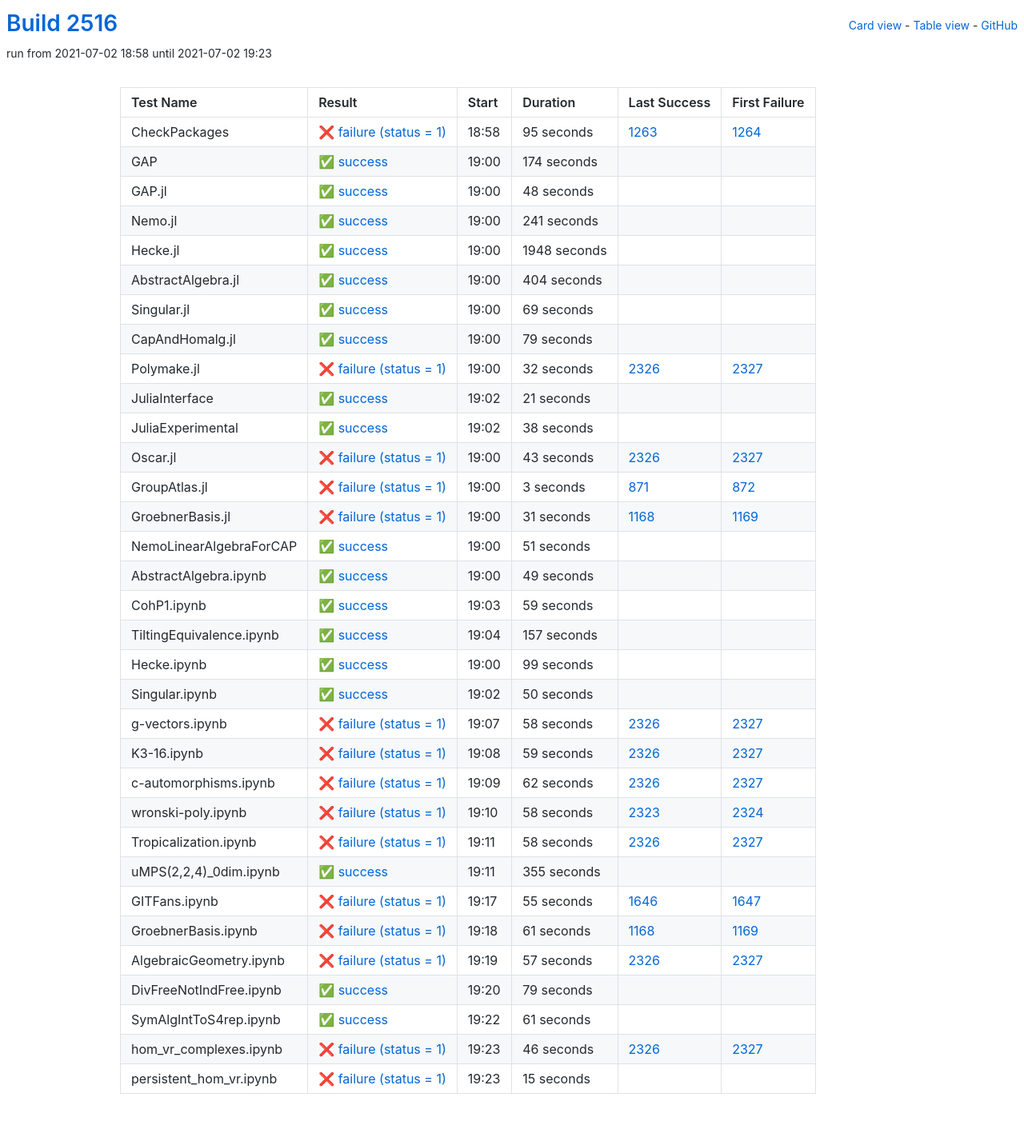
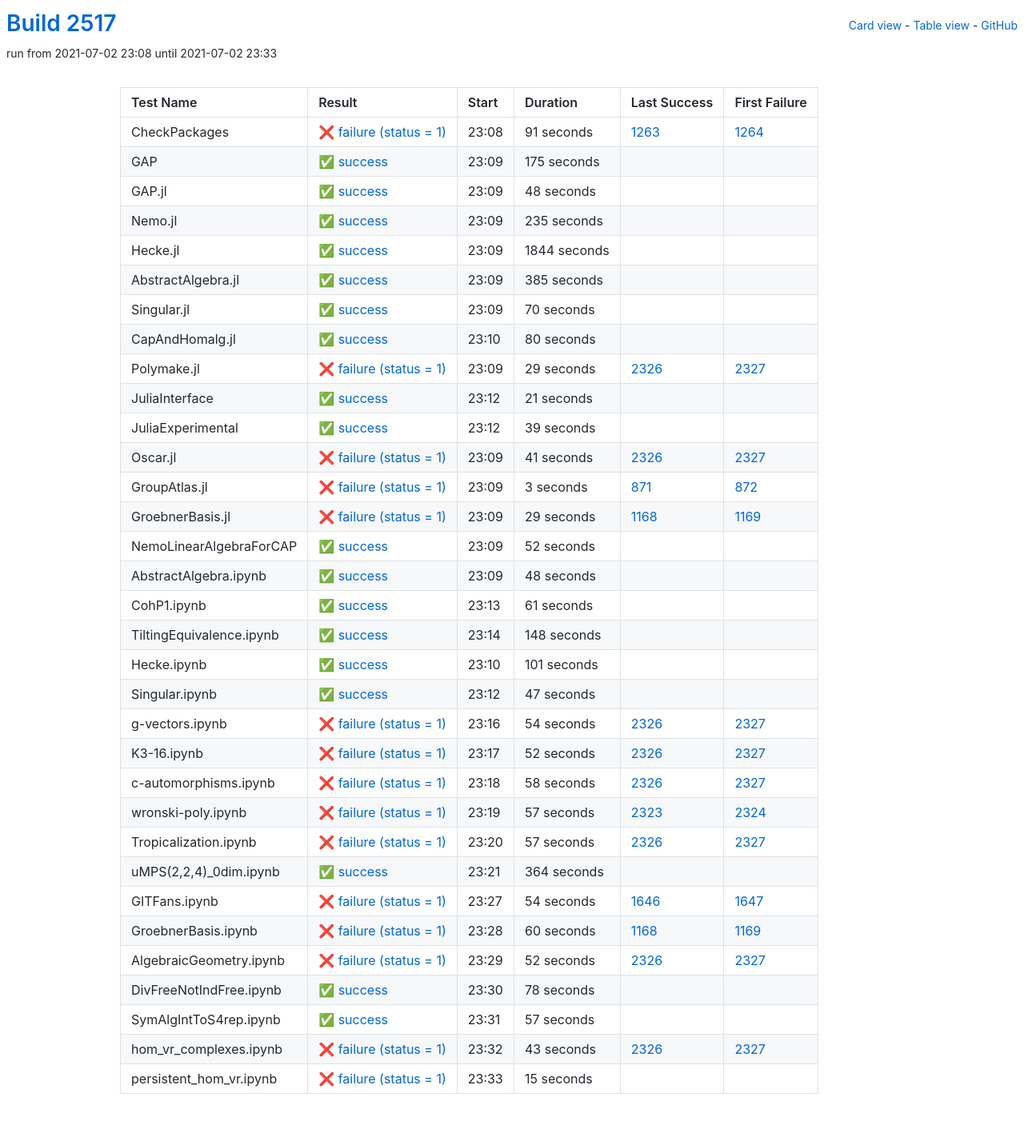
Before and after one commit to oscar-system/oscar-ci-status-stable, a Jekyll site: the page built from table.html, in a window 1280 px wide. Shown: the whole page at 80% size. Built offline with Jekyll 4.4.1, drawn with Linux system fonts in a browser that asks for light colours.

Commit message:
Build #2517

```diff
--- a/_data/ci.yml
+++ b/_data/ci.yml
@@ -1,6 +1,6 @@
 ---
-build: 2516
-build_url: https://oscarci.mathematik.uni-kl.de/job/oscar-stable/2516/
+build: 2517
+build_url: https://oscarci.mathematik.uni-kl.de/job/oscar-stable/2517/
 job: oscar-stable
 organization: oscar-system
 repo: oscar-ci-status-stable
@@ -8,32 +8,32 @@ repourl: https://github.com/oscar-system/oscar-ci-status-stable
 tests:
 - name: CheckPackages
   id: checkpackages
-  log: https://oscarci.mathematik.uni-kl.de/job/oscar-stable/2516/artifact/logs/build-2516/CheckPackages.log
-  start: 2021-07-02 18:58
+  log: https://oscarci.mathematik.uni-kl.de/job/oscar-stable/2517/artifact/logs/build-2517/CheckPackages.log
+  start: 2021-07-02 23:08
   success: false
   exitcode: 1
   status: failure
-  duration: 95
+  duration: 91
   last_success: 1263
   last_success_url: https://oscarci.mathematik.uni-kl.de/job/oscar-stable/1263/
   first_failure: 1264
   first_failure_url: https://oscarci.mathematik.uni-kl.de/job/oscar-stable/1264/
 - name: GAP
   id: gap
-  log: https://oscarci.mathematik.uni-kl.de/job/oscar-stable/2516/artifact/logs/build-2516/GAP.log
-  start: 2021-07-02 19:00
+  log: https://oscarci.mathematik.uni-kl.de/job/oscar-stable/2517/artifact/logs/build-2517/GAP.log
+  start: 2021-07-02 23:09
   success: true
   exitcode: 0
   status: success
-  duration: 174
+  duration: 175
   last_success: false
   last_success_url:
   first_failure: false
   first_failure_url:
 - name: GAP.jl
   id: gap-jl
-  log: https://oscarci.mathematik.uni-kl.de/job/oscar-stable/2516/artifact/logs/build-2516/GAP.jl.log
-  start: 2021-07-02 19:00
+  log: https://oscarci.mathematik.uni-kl.de/job/oscar-stable/2517/artifact/logs/build-2517/GAP.jl.log
+  start: 2021-07-02 23:09
   success: true
   exitcode: 0
   status: success
@@ -44,80 +44,80 @@ tests:
   first_failure_url:
 - name: Nemo.jl
   id: nemo-jl
-  log: https://oscarci.mathematik.uni-kl.de/job/oscar-stable/2516/artifact/logs/build-2516/Nemo.jl.log
-  start: 2021-07-02 19:00
+  log: https://oscarci.mathematik.uni-kl.de/job/oscar-stable/2517/artifact/logs/build-2517/Nemo.jl.log
+  start: 2021-07-02 23:09
   success: true
   exitcode: 0
   status: success
-  duration: 241
+  duration: 235
   last_success: false
   last_success_url:
   first_failure: false
   first_failure_url:
 - name: Hecke.jl
   id: hecke-jl
-  log: https://oscarci.mathematik.uni-kl.de/job/oscar-stable/2516/artifact/logs/build-2516/Hecke.jl.log
-  start: 2021-07-02 19:00
+  log: https://oscarci.mathematik.uni-kl.de/job/oscar-stable/2517/artifact/logs/build-2517/Hecke.jl.log
+  start: 2021-07-02 23:09
   success: true
   exitcode: 0
   status: success
-  duration: 1948
+  duration: 1844
   last_success: false
   last_success_url:
   first_failure: false
   first_failure_url:
 - name: AbstractAlgebra.jl
   id: abstractalgebra-jl
-  log: https://oscarci.mathematik.uni-kl.de/job/oscar-stable/2516/artifact/logs/build-2516/AbstractAlgebra.jl.log
-  start: 2021-07-02 19:00
+  log: https://oscarci.mathematik.uni-kl.de/job/oscar-stable/2517/artifact/logs/build-2517/AbstractAlgebra.jl.log
+  start: 2021-07-02 23:09
   success: true
   exitcode: 0
   status: success
-  duration: 404
+  duration: 385
   last_success: false
   last_success_url:
   first_failure: false
   first_failure_url:
 - name: Singular.jl
   id: singular-jl
-  log: https://oscarci.mathematik.uni-kl.de/job/oscar-stable/2516/artifact/logs/build-2516/Singular.jl.log
-  start: 2021-07-02 19:00
+  log: https://oscarci.mathematik.uni-kl.de/job/oscar-stable/2517/artifact/logs/build-2517/Singular.jl.log
+  start: 2021-07-02 23:09
   success: true
   exitcode: 0
   status: success
-  duration: 69
+  duration: 70
   last_success: false
   last_success_url:
   first_failure: false
   first_failure_url:
 - name: CapAndHomalg.jl
   id: capandhomalg-jl
-  log: https://oscarci.mathematik.uni-kl.de/job/oscar-stable/2516/artifact/logs/build-2516/CapAndHomalg.jl.log
-  start: 2021-07-02 19:00
+  log: https://oscarci.mathematik.uni-kl.de/job/oscar-stable/2517/artifact/logs/build-2517/CapAndHomalg.jl.log
+  start: 2021-07-02 23:10
   success: true
   exitcode: 0
   status: success
-  duration: 79
+  duration: 80
   last_success: false
   last_success_url:
   first_failure: false
   first_failure_url:
 - name: Polymake.jl
   id: polymake-jl
-  log: https://oscarci.mathematik.uni-kl.de/job/oscar-stable/2516/artifact/logs/build-2516/Polymake.jl.log
-  start: 2021-07-02 19:00
+  log: https://oscarci.mathematik.uni-kl.de/job/oscar-stable/2517/artifact/logs/build-2517/Polymake.jl.log
+  start: 2021-07-02 23:09
   success: false
   exitcode: 1
   status: failure
-  duration: 32
+  duration: 29
   last_success: 2326
   last_success_url: https://oscarci.mathematik.uni-kl.de/job/oscar-stable/2326/
   first_failure: 2327
   first_failure_url: https://oscarci.mathematik.uni-kl.de/job/oscar-stable/2327/
 - name: JuliaInterface
   id: juliainterface
-  log: https://oscarci.mathematik.uni-kl.de/job/oscar-stable/2516/artifact/logs/build-2516/JuliaInterface.log
-  start: 2021-07-02 19:02
+  log: https://oscarci.mathematik.uni-kl.de/job/oscar-stable/2517/artifact/logs/build-2517/JuliaInterface.log
+  start: 2021-07-02 23:12
   success: true
   exitcode: 0
   status: success
@@ -128,32 +128,32 @@ tests:
   first_failure_url:
 - name: JuliaExperimental
   id: juliaexperimental
-  log: https://oscarci.mathematik.uni-kl.de/job/oscar-stable/2516/artifact/logs/build-2516/JuliaExperimental.log
-  start: 2021-07-02 19:02
+  log: https://oscarci.mathematik.uni-kl.de/job/oscar-stable/2517/artifact/logs/build-2517/JuliaExperimental.log
+  start: 2021-07-02 23:12
   success: true
   exitcode: 0
   status: success
-  duration: 38
+  duration: 39
   last_success: false
   last_success_url:
   first_failure: false
   first_failure_url:
 - name: Oscar.jl
   id: oscar-jl
-  log: https://oscarci.mathematik.uni-kl.de/job/oscar-stable/2516/artifact/logs/build-2516/Oscar.jl.log
-  start: 2021-07-02 19:00
+  log: https://oscarci.mathematik.uni-kl.de/job/oscar-stable/2517/artifact/logs/build-2517/Oscar.jl.log
+  start: 2021-07-02 23:09
   success: false
   exitcode: 1
   status: failure
-  duration: 43
+  duration: 41
   last_success: 2326
   last_success_url: https://oscarci.mathematik.uni-kl.de/job/oscar-stable/2326/
   first_failure: 2327
   first_failure_url: https://oscarci.mathematik.uni-kl.de/job/oscar-stable/2327/
 - name: GroupAtlas.jl
   id: groupatlas-jl
-  log: https://oscarci.mathematik.uni-kl.de/job/oscar-stable/2516/artifact/logs/build-2516/GroupAtlas.jl.log
-  start: 2021-07-02 19:00
+  log: https://oscarci.mathematik.uni-kl.de/job/oscar-stable/2517/artifact/logs/build-2517/GroupAtlas.jl.log
+  start: 2021-07-02 23:09
   success: false
   exitcode: 1
   status: failure
@@ -164,92 +164,116 @@ tests:
   first_failure_url: https://oscarci.mathematik.uni-kl.de/job/oscar-stable/872/
 - name: GroebnerBasis.jl
   id: groebnerbasis-jl
-  log: https://oscarci.mathematik.uni-kl.de/job/oscar-stable/2516/artifact/logs/build-2516/GroebnerBasis.jl.log
-  start: 2021-07-02 19:00
+  log: https://oscarci.mathematik.uni-kl.de/job/oscar-stable/2517/artifact/logs/build-2517/GroebnerBasis.jl.log
+  start: 2021-07-02 23:09
   success: false
   exitcode: 1
   status: failure
-  duration: 31
+  duration: 29
   last_success: 1168
   last_success_url: https://oscarci.mathematik.uni-kl.de/job/oscar-stable/1168/
   first_failure: 1169
   first_failure_url: https://oscarci.mathematik.uni-kl.de/job/oscar-stable/1169/
 - name: NemoLinearAlgebraForCAP
   id: nemolinearalgebraforcap
-  log: https://oscarci.mathematik.uni-kl.de/job/oscar-stable/2516/artifact/logs/build-2516/NemoLinearAlgebraForCAP.log
-  start: 2021-07-02 19:00
+  log: https://oscarci.mathematik.uni-kl.de/job/oscar-stable/2517/artifact/logs/build-2517/NemoLinearAlgebraForCAP.log
+  start: 2021-07-02 23:09
   success: true
   exitcode: 0
   status: success
-  duration: 51
+  duration: 52
   last_success: false
   last_success_url:
   first_failure: false
   first_failure_url:
 - name: AbstractAlgebra.ipynb
   id: abstractalgebra-ipynb
-  log: https://oscarci.mathematik.uni-kl.de/job/oscar-stable/2516/artifact/logs/build-2516/AbstractAlgebra.ipynb.log
-  start: 2021-07-02 19:00
+  log: https://oscarci.mathematik.uni-kl.de/job/oscar-stable/2517/artifact/logs/build-2517/AbstractAlgebra.ipynb.log
+  start: 2021-07-02 23:09
   success: true
   exitcode: 0
   status: success
-  duration: 49
+  duration: 48
   last_success: false
   last_success_url:
   first_failure: false
   first_failure_url:
 - name: CohP1.ipynb
   id: cohp1-ipynb
-  log: https://oscarci.mathematik.uni-kl.de/job/oscar-stable/2516/artifact/logs/build-2516/CohP1.ipynb.log
-  start: 2021-07-02 19:03
+  log: https://oscarci.mathematik.uni-kl.de/job/oscar-stable/2517/artifact/logs/build-2517/CohP1.ipynb.log
+  start: 2021-07-02 23:13
   success: true
   exitcode: 0
   status: success
-  duration: 59
+  duration: 61
   last_success: false
   last_success_url:
   first_failure: false
   first_failure_url:
 - name: TiltingEquivalence.ipynb
   id: tiltingequivalence-ipynb
-  log: https://oscarci.mathematik.uni-kl.de/job/oscar-stable/2516/artifact/logs/build-2516/TiltingEquivalence.ipynb.log
-  start: 2021-07-02 19:04
+  log: https://oscarci.mathematik.uni-kl.de/job/oscar-stable/2517/artifact/logs/build-2517/TiltingEquivalence.ipynb.log
+  start: 2021-07-02 23:14
   success: true
   exitcode: 0
   status: success
-  duration: 157
+  duration: 148
   last_success: false
   last_success_url:
   first_failure: false
   first_failure_url:
 - name: Hecke.ipynb
   id: hecke-ipynb
-  log: https://oscarci.mathematik.uni-kl.de/job/oscar-stable/2516/artifact/logs/build-2516/Hecke.ipynb.log
-  start: 2021-07-02 19:00
+  log: https://oscarci.mathematik.uni-kl.de/job/oscar-stable/2517/artifact/logs/build-2517/Hecke.ipynb.log
+  start: 2021-07-02 23:10
   success: true
   exitcode: 0
   status: success
-  duration: 99
+  duration: 101
   last_success: false
   last_success_url:
   first_failure: false
   first_failure_url:
 - name: Singular.ipynb
   id: singular-ipynb
-  log: https://oscarci.mathematik.uni-kl.de/job/oscar-stable/2516/artifact/logs/build-2516/Singular.ipynb.log
-  start: 2021-07-02 19:02
+  log: https://oscarci.mathematik.uni-kl.de/job/oscar-stable/2517/artifact/logs/build-2517/Singular.ipynb.log
+  start: 2021-07-02 23:12
   success: true
   exitcode: 0
   status: success
-  duration: 50
+  duration: 47
   last_success: false
   last_success_url:
   first_failure: false
   first_failure_url:
 - name: g-vectors.ipynb
   id: g-vectors-ipynb
-  log: https://oscarci.mathematik.uni-kl.de/job/oscar-stable/2516/artifact/logs/build-2516/g-vectors.ipynb.log
-  start: 2021-07-02 19:07
+  log: https://oscarci.mathematik.uni-kl.de/job/oscar-stable/2517/artifact/logs/build-2517/g-vectors.ipynb.log
+  start: 2021-07-02 23:16
+  success: false
+  exitcode: 1
+  status: failure
+  duration: 54
+  last_success: 2326
+  last_success_url: https://oscarci.mathematik.uni-kl.de/job/oscar-stable/2326/
+  first_failure: 2327
+  first_failure_url: https://oscarci.mathematik.uni-kl.de/job/oscar-stable/2327/
+- name: K3-16.ipynb
+  id: k3-16-ipynb
+  log: https://oscarci.mathematik.uni-kl.de/job/oscar-stable/2517/artifact/logs/build-2517/K3-16.ipynb.log
+  start: 2021-07-02 23:17
+  success: false
+  exitcode: 1
+  status: failure
+  duration: 52
+  last_success: 2326
+  last_success_url: https://oscarci.mathematik.uni-kl.de/job/oscar-stable/2326/
+  first_failure: 2327
+  first_failure_url: https://oscarci.mathematik.uni-kl.de/job/oscar-stable/2327/
+- name: c-automorphisms.ipynb
+  id: c-automorphisms-ipynb
+  log: https://oscarci.mathematik.uni-kl.de/job/oscar-stable/2517/artifact/logs/build-2517/c-automorphisms.ipynb.log
+  start: 2021-07-02 23:18
   success: false
   exitcode: 1
   status: failure
@@ -258,94 +282,22 @@ tests:
   last_success_url: https://oscarci.mathematik.uni-kl.de/job/oscar-stable/2326/
   first_failure: 2327
   first_failure_url: https://oscarci.mathematik.uni-kl.de/job/oscar-stable/2327/
-- name: K3-16.ipynb
-  id: k3-16-ipynb
-  log: https://oscarci.mathematik.uni-kl.de/job/oscar-stable/2516/artifact/logs/build-2516/K3-16.ipynb.log
-  start: 2021-07-02 19:08
+- name: wronski-poly.ipynb
+  id: wronski-poly-ipynb
+  log: https://oscarci.mathematik.uni-kl.de/job/oscar-stable/2517/artifact/logs/build-2517/wronski-poly.ipynb.log
+  start: 2021-07-02 23:19
   success: false
   exitcode: 1
   status: failure
-  duration: 59
-  last_success: 2326
-  last_success_url: https://oscarci.mathematik.uni-kl.de/job/oscar-stable/2326/
-  first_failure: 2327
-  first_failure_url: https://oscarci.mathematik.uni-kl.de/job/oscar-stable/2327/
-- name: c-automorphisms.ipynb
-  id: c-automorphisms-ipynb
-  log: https://oscarci.mathematik.uni-kl.de/job/oscar-stable/2516/artifact/logs/build-2516/c-automorphisms.ipynb.log
-  start: 2021-07-02 19:09
-  success: false
-  exitcode: 1
-  status: failure
-  duration: 62
-  last_success: 2326
-  last_success_url: https://oscarci.mathematik.uni-kl.de/job/oscar-stable/2326/
-  first_failure: 2327
-  first_failure_url: https://oscarci.mathematik.uni-kl.de/job/oscar-stable/2327/
-- name: wronski-poly.ipynb
-  id: wronski-poly-ipynb
-  log: https://oscarci.mathematik.uni-kl.de/job/oscar-stable/2516/artifact/logs/build-2516/wronski-poly.ipynb.log
-  start: 2021-07-02 19:10
-  success: false
-  exitcode: 1
-  status: failure
-  duration: 58
+  duration: 57
   last_success: 2323
   last_success_url: https://oscarci.mathematik.uni-kl.de/job/oscar-stable/2323/
   first_failure: 2324
   first_failure_url: https://oscarci.mathematik.uni-kl.de/job/oscar-stable/2324/
 - name: Tropicalization.ipynb
   id: tropicalization-ipynb
-  log: https://oscarci.mathematik.uni-kl.de/job/oscar-stable/2516/artifact/logs/build-2516/Tropicalization.ipynb.log
-  start: 2021-07-02 19:11
-  success: false
-  exitcode: 1
-  status: failure
-  duration: 58
-  last_success: 2326
-  last_success_url: https://oscarci.mathematik.uni-kl.de/job/oscar-stable/2326/
-  first_failure: 2327
-  first_failure_url: https://oscarci.mathematik.uni-kl.de/job/oscar-stable/2327/
-- name: uMPS(2,2,4)_0dim.ipynb
-  id: umps-2-2-4-0dim-ipynb
-  log: https://oscarci.mathematik.uni-kl.de/job/oscar-stable/2516/artifact/logs/build-2516/uMPS-2-2-4-_0dim.ipynb.log
-  start: 2021-07-02 19:11
-  success: true
-  exitcode: 0
-  status: success
-  duration: 355
-  last_success: false
-  last_success_url:
-  first_failure: false
-  first_failure_url:
-- name: GITFans.ipynb
-  id: gitfans-ipynb
-  log: https://oscarci.mathematik.uni-kl.de/job/oscar-stable/2516/artifact/logs/build-2516/GITFans.ipynb.log
-  start: 2021-07-02 19:17
-  success: false
-  exitcode: 1
-  status: failure
-  duration: 55
-  last_success: 1646
-  last_success_url: https://oscarci.mathematik.uni-kl.de/job/oscar-stable/1646/
-  first_failure: 1647
-  first_failure_url: https://oscarci.mathematik.uni-kl.de/job/oscar-stable/1647/
-- name: GroebnerBasis.ipynb
-  id: groebnerbasis-ipynb
-  log: https://oscarci.mathematik.uni-kl.de/job/oscar-stable/2516/artifact/logs/build-2516/GroebnerBasis.ipynb.log
-  start: 2021-07-02 19:18
-  success: false
-  exitcode: 1
-  status: failure
-  duration: 61
-  last_success: 1168
-  last_success_url: https://oscarci.mathematik.uni-kl.de/job/oscar-stable/1168/
-  first_failure: 1169
-  first_failure_url: https://oscarci.mathematik.uni-kl.de/job/oscar-stable/1169/
-- name: AlgebraicGeometry.ipynb
-  id: algebraicgeometry-ipynb
-  log: https://oscarci.mathematik.uni-kl.de/job/oscar-stable/2516/artifact/logs/build-2516/AlgebraicGeometry.ipynb.log
-  start: 2021-07-02 19:19
+  log: https://oscarci.mathematik.uni-kl.de/job/oscar-stable/2517/artifact/logs/build-2517/Tropicalization.ipynb.log
+  start: 2021-07-02 23:20
   success: false
   exitcode: 1
   status: failure
@@ -354,46 +306,94 @@ tests:
   last_success_url: https://oscarci.mathematik.uni-kl.de/job/oscar-stable/2326/
   first_failure: 2327
   first_failure_url: https://oscarci.mathematik.uni-kl.de/job/oscar-stable/2327/
-- name: DivFreeNotIndFree.ipynb
-  id: divfreenotindfree-ipynb
-  log: https://oscarci.mathematik.uni-kl.de/job/oscar-stable/2516/artifact/logs/build-2516/DivFreeNotIndFree.ipynb.log
-  start: 2021-07-02 19:20
+- name: uMPS(2,2,4)_0dim.ipynb
+  id: umps-2-2-4-0dim-ipynb
+  log: https://oscarci.mathematik.uni-kl.de/job/oscar-stable/2517/artifact/logs/build-2517/uMPS-2-2-4-_0dim.ipynb.log
+  start: 2021-07-02 23:21
   success: true
   exitcode: 0
   status: success
-  duration: 79
+  duration: 364
+  last_success: false
+  last_success_url:
+  first_failure: false
+  first_failure_url:
+- name: GITFans.ipynb
+  id: gitfans-ipynb
+  log: https://oscarci.mathematik.uni-kl.de/job/oscar-stable/2517/artifact/logs/build-2517/GITFans.ipynb.log
+  start: 2021-07-02 23:27
+  success: false
+  exitcode: 1
+  status: failure
+  duration: 54
+  last_success: 1646
+  last_success_url: https://oscarci.mathematik.uni-kl.de/job/oscar-stable/1646/
+  first_failure: 1647
+  first_failure_url: https://oscarci.mathematik.uni-kl.de/job/oscar-stable/1647/
+- name: GroebnerBasis.ipynb
+  id: groebnerbasis-ipynb
+  log: https://oscarci.mathematik.uni-kl.de/job/oscar-stable/2517/artifact/logs/build-2517/GroebnerBasis.ipynb.log
+  start: 2021-07-02 23:28
+  success: false
+  exitcode: 1
+  status: failure
+  duration: 60
+  last_success: 1168
+  last_success_url: https://oscarci.mathematik.uni-kl.de/job/oscar-stable/1168/
+  first_failure: 1169
+  first_failure_url: https://oscarci.mathematik.uni-kl.de/job/oscar-stable/1169/
+- name: AlgebraicGeometry.ipynb
+  id: algebraicgeometry-ipynb
+  log: https://oscarci.mathematik.uni-kl.de/job/oscar-stable/2517/artifact/logs/build-2517/AlgebraicGeometry.ipynb.log
+  start: 2021-07-02 23:29
+  success: false
+  exitcode: 1
+  status: failure
+  duration: 52
+  last_success: 2326
+  last_success_url: https://oscarci.mathematik.uni-kl.de/job/oscar-stable/2326/
+  first_failure: 2327
+  first_failure_url: https://oscarci.mathematik.uni-kl.de/job/oscar-stable/2327/
+- name: DivFreeNotIndFree.ipynb
+  id: divfreenotindfree-ipynb
+  log: https://oscarci.mathematik.uni-kl.de/job/oscar-stable/2517/artifact/logs/build-2517/DivFreeNotIndFree.ipynb.log
+  start: 2021-07-02 23:30
+  success: true
+  exitcode: 0
+  status: success
+  duration: 78
   last_success: false
   last_success_url:
   first_failure: false
   first_failure_url:
 - name: SymAlgIntToS4rep.ipynb
   id: symalginttos4rep-ipynb
-  log: https://oscarci.mathematik.uni-kl.de/job/oscar-stable/2516/artifact/logs/build-2516/SymAlgIntToS4rep.ipynb.log
-  start: 2021-07-02 19:22
+  log: https://oscarci.mathematik.uni-kl.de/job/oscar-stable/2517/artifact/logs/build-2517/SymAlgIntToS4rep.ipynb.log
+  start: 2021-07-02 23:31
   success: true
   exitcode: 0
   status: success
-  duration: 61
+  duration: 57
   last_success: false
   last_success_url:
   first_failure: false
   first_failure_url:
 - name: hom_vr_complexes.ipynb
   id: hom-vr-complexes-ipynb
-  log: https://oscarci.mathematik.uni-kl.de/job/oscar-stable/2516/artifact/logs/build-2516/hom_vr_complexes.ipynb.log
-  start: 2021-07-02 19:23
+  log: https://oscarci.mathematik.uni-kl.de/job/oscar-stable/2517/artifact/logs/build-2517/hom_vr_complexes.ipynb.log
+  start: 2021-07-02 23:32
   success: false
   exitcode: 1
   status: failure
-  duration: 46
+  duration: 43
   last_success: 2326
   last_success_url: https://oscarci.mathematik.uni-kl.de/job/oscar-stable/2326/
   first_failure: 2327
   first_failure_url: https://oscarci.mathematik.uni-kl.de/job/oscar-stable/2327/
 - name: persistent_hom_vr.ipynb
   id: persistent-hom-vr-ipynb
-  log: https://oscarci.mathematik.uni-kl.de/job/oscar-stable/2516/artifact/logs/build-2516/persistent_hom_vr.ipynb.log
-  start: 2021-07-02 19:23
+  log: https://oscarci.mathematik.uni-kl.de/job/oscar-stable/2517/artifact/logs/build-2517/persistent_hom_vr.ipynb.log
+  start: 2021-07-02 23:33
   success: false
   exitcode: 1
   status: failure
```
Also changed, not shown: README.md.
